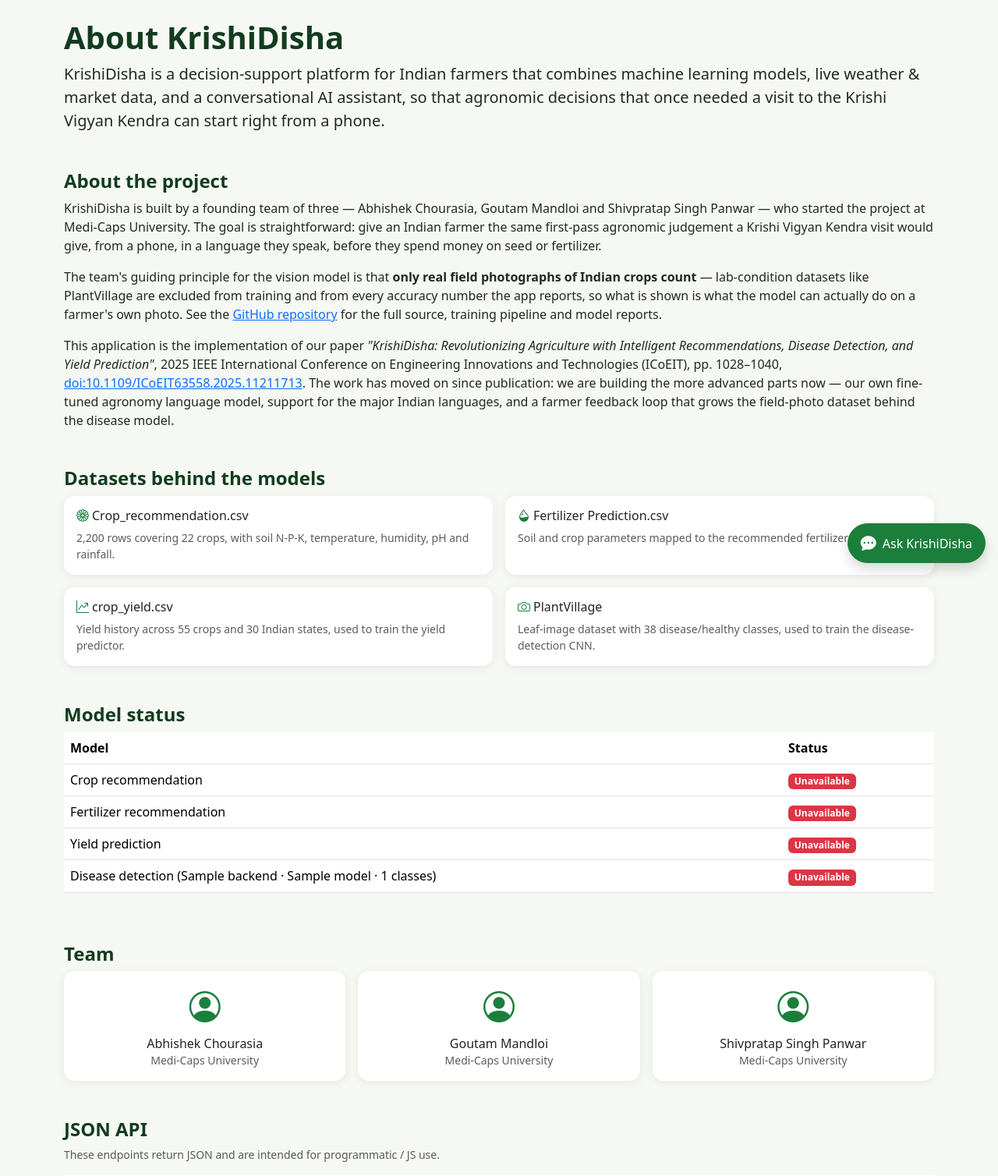
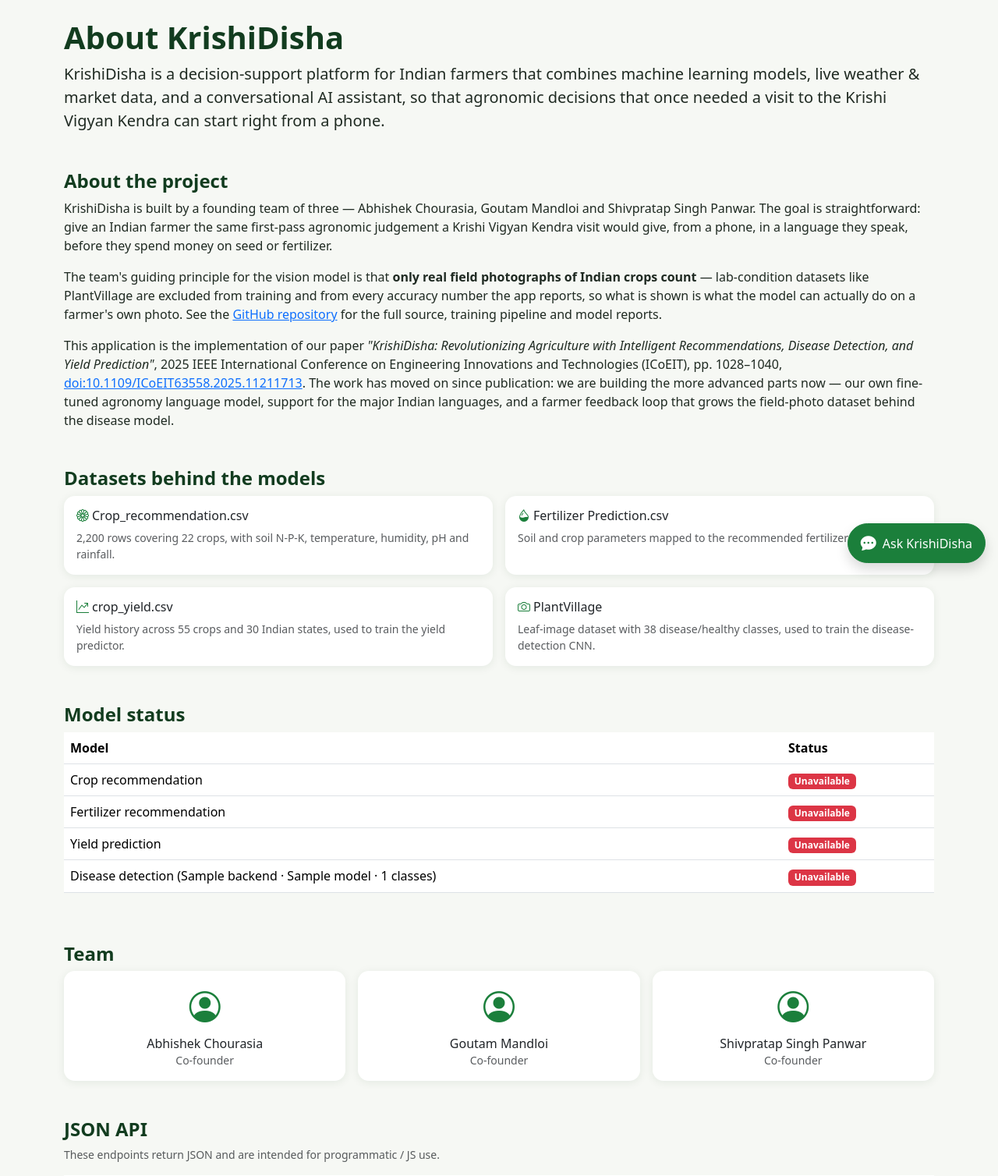
Before and after one commit to shivpratapsinghpanwar/KrishiDisha.ai, a Python web app: template templates/about.html in a window 1280 px wide. Shown: the part 62-1570 px from the top of the page at 78% size. Run offline with Jinja, Linux system fonts and the light colour scheme; the template is opened without the code that fills it: most values are stand-ins (such as "Sample title", 1, 10 or a date in 2020); some libraries are stand-ins or nearby versions.

Commit message:
Drop university affiliation from README and About page

```diff
--- a/templates/about.html
+++ b/templates/about.html
@@ -11,7 +11,7 @@
 
   <h2 class="h4 kd-section-title mt-5">About the project</h2>
   <p>KrishiDisha is built by a founding team of three — Abhishek Chourasia, Goutam Mandloi and Shivpratap Singh
-    Panwar — who started the project at Medi-Caps University. The goal is straightforward: give an Indian farmer
+    Panwar. The goal is straightforward: give an Indian farmer
     the same first-pass agronomic judgement a Krishi Vigyan Kendra visit would give, from a phone, in a language
     they speak, before they spend money on seed or fertilizer.</p>
   <p>The team's guiding principle for the vision model is that <strong>only real field photographs of Indian
@@ -86,21 +86,21 @@
       <div class="card kd-card p-3 text-center">
         <i class="bi bi-person-circle fs-1 text-success"></i>
         <h6 class="mt-2 mb-0">Abhishek Chourasia</h6>
-        <p class="small text-muted mb-0">Medi-Caps University</p>
+        <p class="small text-muted mb-0">Co-founder</p>
       </div>
     </div>
     <div class="col-md-4">
       <div class="card kd-card p-3 text-center">
         <i class="bi bi-person-circle fs-1 text-success"></i>
         <h6 class="mt-2 mb-0">Goutam Mandloi</h6>
-        <p class="small text-muted mb-0">Medi-Caps University</p>
+        <p class="small text-muted mb-0">Co-founder</p>
       </div>
     </div>
     <div class="col-md-4">
       <div class="card kd-card p-3 text-center">
         <i class="bi bi-person-circle fs-1 text-success"></i>
         <h6 class="mt-2 mb-0">Shivpratap Singh Panwar</h6>
-        <p class="small text-muted mb-0">Medi-Caps University</p>
+        <p class="small text-muted mb-0">Co-founder</p>
       </div>
     </div>
   </div>
```
Also changed, not shown: Readme.md.
